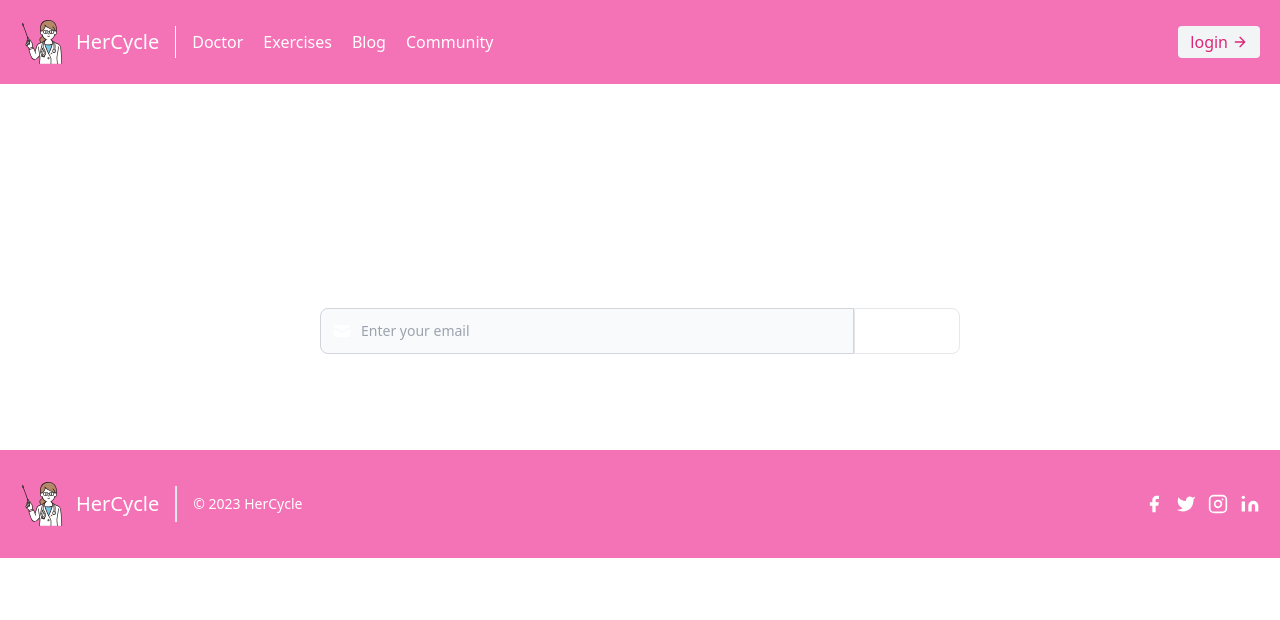
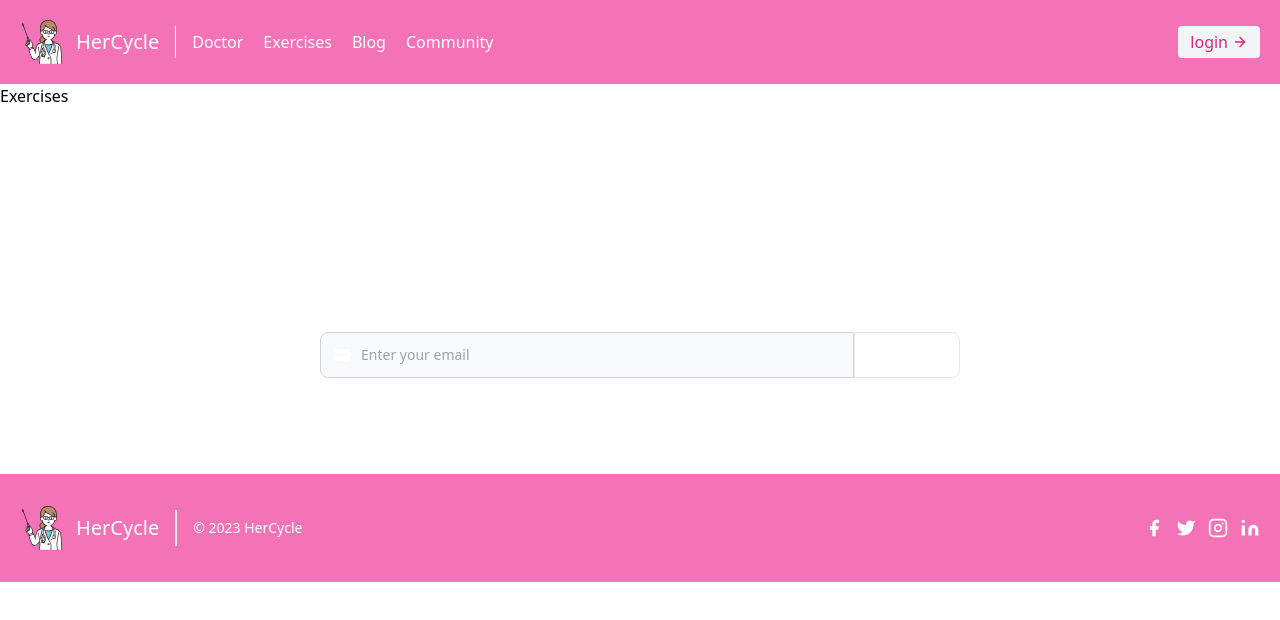
Before and after one commit to mnnkhndlwl/HerCycle, a React (Create React App) app: page /exercises in a window 1280 px wide. Shown: the top 620 px of the page. Built offline with nearby package versions, Linux system fonts and the light colour scheme.

Commit message:
link features

```diff
--- a/src/App.js
+++ b/src/App.js
@@ -4,6 +4,7 @@ import Check from "./pages/check/Check";
 import Navbar from "./components/Navbar/Navbar";
 import Newsletter from "./sections/Newsletter/Newsletter";
 import Footer from "./components/Footer/Footer";
+import Exercises from "./pages/Exercises/Exercises";
 
 function App() {
   return (
@@ -14,6 +15,7 @@ function App() {
           <Route path='/' >
             <Route index element={<Hero />} />
             <Route path='check' element={<Check />} />
+            <Route path='exercises' element={<Exercises />} />
           </Route>
         </Routes>
         <Newsletter />
--- a/src/components/FeatureCard/FeatureCard.jsx
+++ b/src/components/FeatureCard/FeatureCard.jsx
@@ -14,7 +14,7 @@ function ExploreCard({name,description,img,link}) {
               <p className="leading-relaxed text-base">
                 {description}
               </p>
-              <div className="mt-3 text-pink-500 inline-flex items-center">
+              <Link to={link} className="mt-3 text-pink-500 inline-flex items-center">
                 Learn More
                 <svg
                   fill="none"
@@ -27,7 +27,7 @@ function ExploreCard({name,description,img,link}) {
                 >
                   <path d="M5 12h14M12 5l7 7-7 7"></path>
                 </svg>
-              </div>
+              </Link>
             </div>
           </div>
   )
--- /dev/null
+++ b/src/pages/Exercises/Exercises.jsx
@@ -0,0 +1,9 @@
+import React from 'react'
+
+function Exercises() {
+  return (
+    <div>Exercises</div>
+  )
+}
+
+export default Exercises;
--- a/src/sections/Features/featuresConstant.js
+++ b/src/sections/Features/featuresConstant.js
@@ -3,7 +3,7 @@ export const Info = [
         "name" : "Exercises",
         "description" : "Explore exercises on our app which will be really helpful for you in your period days",
         "image" : "./img/ex.svg",
-        "Link" : "exercise",
+        "Link" : "exercises",
     },
     {
         "name" : "Doctors",
```
